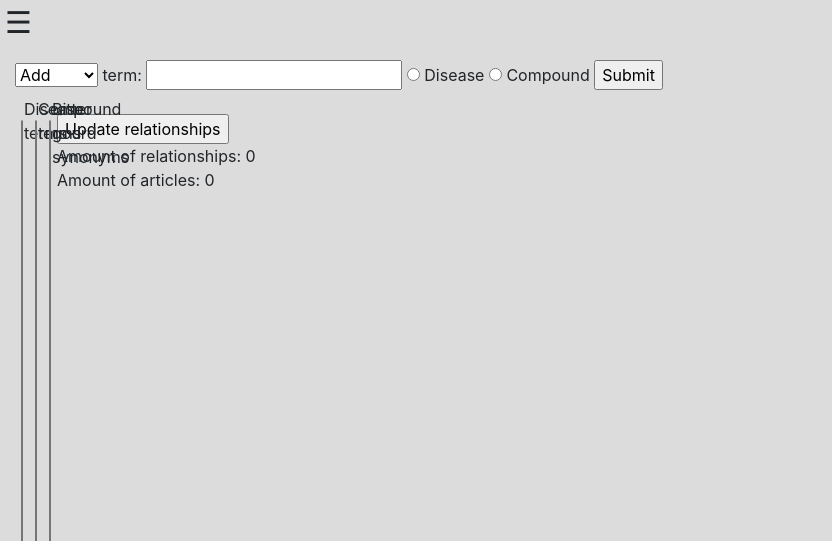
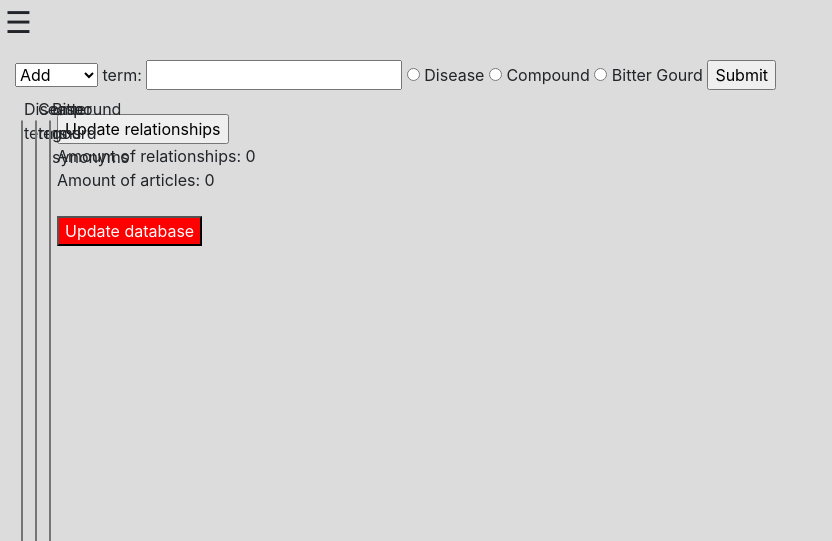
Before and after one commit to evandervanwolfswinkel/Datamining-Project, a Django app: page /DataMiner/Database/ in a window 1280 px wide. Shown: the top 541 px of the page, without its empty margins (0-832 px from the left). Run offline with Django 3.2, Linux system fonts and the light colour scheme; data that the repository does not hold is empty; some libraries are stand-ins or nearby versions.

Commit message:
Fixed Update database and relationship

```diff
--- a/DataMiner/urls.py
+++ b/DataMiner/urls.py
@@ -8,6 +8,7 @@ urlpatterns = [
     path('Compounds/', views.circle_compounds, name='circle_compounds'),
     path('Database/', views.database, name='database'),
     path('UpdatingRelationships/', views.update_relationships, name='update_relationships'),
+    path('UpdatingDatabase/', views.update_database, name='update_database'),
     path('About/', views.about, name='about')
 
 ]
--- a/DataMiner/views.py
+++ b/DataMiner/views.py
@@ -39,6 +39,13 @@ def database(request):
             if function == 'remove':
                 dbi.add_rm('comp', term, False)
                 return HttpResponseRedirect('/DataMiner/Database/')
+        if type == 'bg':
+            if function == 'add':
+                dbi.add_rm('bg', term, True)
+                return HttpResponseRedirect('/DataMiner/Database/')
+            if function == 'remove':
+                dbi.add_rm('bg', term, False)
+                return HttpResponseRedirect('/DataMiner/Database/')
 
     term_lists = dbi.get_lists()
     bitter_snym_list = term_lists[0]
@@ -57,12 +64,28 @@ def update_relationships(request):
     if request.method == 'POST':
         dbi.update_relations()
         term_lists = dbi.get_lists()
-        write_circlejson(set_value(dbi.get_relations()[0]), "diseases")
-        write_circlejson(set_value(dbi.get_relations()[1]), "compounds")
-        writetofile(dbi.return_json_termlist(term_lists[1]), "diseasetermlist")
-        writetofile(dbi.return_json_termlist(term_lists[2]), "compoundtermlist")
-        writetofile(dbi.return_article_dict(dbi.get_relations()[0]), "articlesdis")
-        writetofile(dbi.return_article_dict(dbi.get_relations()[1]), "articlescomp")
+        disease_term_list = term_lists[1]
+        compound_term_list = term_lists[2]
+        disease_relations = dbi.get_relations()[0]
+        compound_relations = dbi.get_relations()[1]
+        article_disease_dict = dbi.return_article_dict(disease_relations)
+        article_compound_dict = dbi.return_article_dict(compound_relations)
+        value_disease_relations = set_value(disease_relations)
+        value_compound_relations = set_value(compound_relations)
+        write_circlejson(value_disease_relations, "diseases")
+        write_circlejson(value_compound_relations, "compounds")
+        writetofile(dbi.return_json_termlist(disease_term_list), "diseasetermlist")
+        writetofile(dbi.return_json_termlist(compound_term_list), "compoundtermlist")
+        writetofile(article_disease_dict, "articlesdis")
+        writetofile(article_compound_dict, "articlescomp")
         return HttpResponseRedirect('/DataMiner/Database/')
     else:
         return HttpResponseRedirect('/DataMiner/Database/')
+
+def update_database(request):
+    dbi = DbInteractions()
+    if request.method == 'POST':
+        dbi.renew_db()
+        return HttpResponseRedirect('/DataMiner/Database/')
+    else:
+        return HttpResponseRedirect('/DataMiner/Database/')
--- a/templates/circle_compounds.html
+++ b/templates/circle_compounds.html
@@ -233,7 +233,7 @@ a.tip:hover span {
     <div style="overflow-y: scroll; height:590px;">
     <ul id="myUL">
         {% for values in articlecomplist.values %}
-            <li ><a class="tip"  href="https://www.ncbi.nlm.nih.gov/pubmed/{{values.3}}/" target="_blank">{{values.0}} [{{ values.4 }}]<span>{{ values.2 }}</span> </a>
+            <li ><a class="tip"  href="https://www.ncbi.nlm.nih.gov/pubmed/{{values.3}}/" target="_blank">{{values.0}}({{ values.1 }}) [{{ values.4 }}]<span>{{ values.2 }}</span> </a>
             </li>
         {% endfor %}
     </ul>
--- a/templates/circle_diseases.html
+++ b/templates/circle_diseases.html
@@ -230,7 +230,7 @@ a.tip:hover span {
     <div style="overflow-y: scroll; height:590px;">
     <ul id="myUL">
         {% for values in articledislist.values %}
-            <li ><a class="tip"  href="https://www.ncbi.nlm.nih.gov/pubmed/{{values.3}}/" target="_blank">{{values.0}} [{{ values.4 }}]<span>{{ values.2 }}</span> </a>
+            <li ><a class="tip"  href="https://www.ncbi.nlm.nih.gov/pubmed/{{values.3}}/" target="_blank">{{values.0}}({{ values.1 }}) [{{ values.4 }}]<span>{{ values.2 }}</span> </a>
             </li>
         {% endfor %}
     </ul>
--- a/templates/database.html
+++ b/templates/database.html
@@ -12,6 +12,7 @@
             term: <input type="text" name="term">
             <input type="radio" name="type" value="dis"> Disease
             <input type="radio" name="type" value="comp"> Compound
+            <input type="radio" name="type" value="bg"> Bitter Gourd
             <input type="submit" value="Submit"><br>
             <br>
         </form>
@@ -51,12 +52,23 @@
         Amount of relationships: {{ relationcount }} <br>
         Amount of articles:      {{ articlecount }}
     </div>
+    <br>
+    <div title="Dont forget to update the database after changing bitter gourd list!">
+        <form action="/DataMiner/UpdatingDatabase/" method="post">
+            {% csrf_token %}
+        <input style="color: white; background-color: red" type="submit" value="Update database">
+        </form>
+
+    </div>
 
     </class>
     <script>
 function infomsg() {
   alert("After adding or removing search terms, you should always update the relationships tied to those " +
-      "terms, this process may take some time depending on how many search terms the lists contain.");
+      "terms, this process may take some time depending on how many search terms the lists contain." +
+      " " +
+      "If you add bitter gourd synonyms, you should use the red update database button, this process automatically " +
+      "updates relationships for you.");
 }
 </script>
 {% endblock %}
```
